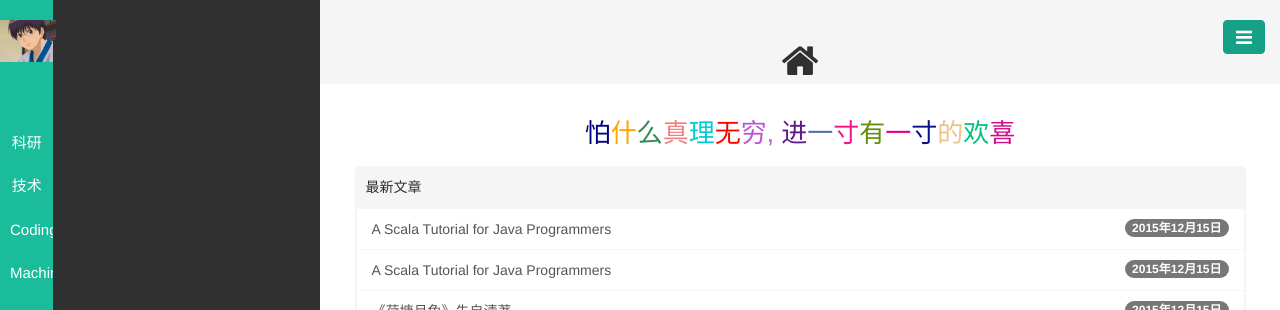
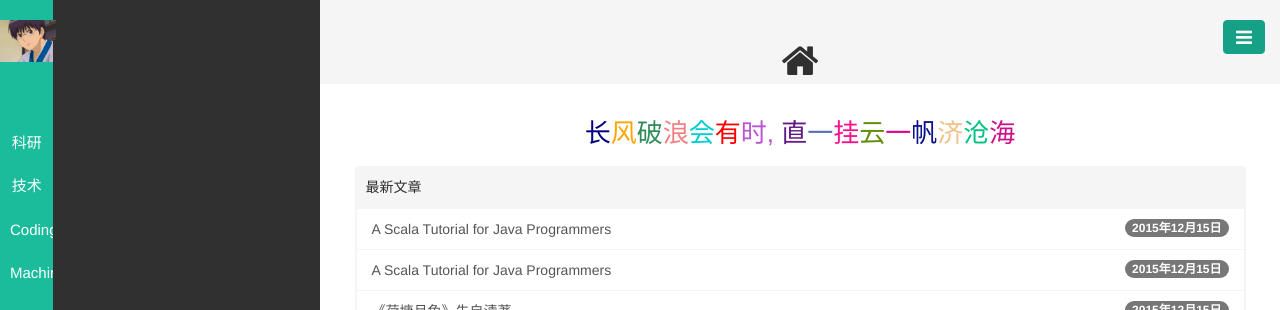
Before and after one commit to GarfieldEr007/garfielder007.github.io, a Jekyll site: the page built from index.html, in a window 1280 px wide. Shown: the top 310 px of the page. Built offline with Jekyll 4.4.1, drawn with Linux system fonts in a browser that asks for light colours; Markdown is read by kramdown in place of the engine named in the settings; the list of posts is cut into pages by our own code.

Commit message:
change some blog files

```diff
--- a/index.html
+++ b/index.html
@@ -4,7 +4,7 @@
 titlename: 首页
 ---
 <!--<br>-->
-<center><h3><font color="#000080">怕</font><font color="#FFA500">什</font><font color="#2E8B57">么</font><font color="#F08080">真</font><font color="#00CED1">理</font><font color="red">无</font><font color="#BA55D3">穷, </font><font color="#601986">进</font><font color="#556fb5">一</font><font color="#fa1089">寸</font><font color="#638c0b">有</font><font color="#e00089">一</font><font color="#0a1089">寸</font><font color="#f0c089">的</font><font color="#00c380">欢</font><font color="#cc1089">喜</font></h3></center>
+<center><h3><font color="#000080">长</font><font color="#FFA500">风</font><font color="#2E8B57">破</font><font color="#F08080">浪</font><font color="#00CED1">会</font><font color="red">有</font><font color="#BA55D3">时, </font><font color="#601986">直</font><font color="#556fb5">一</font><font color="#fa1089">挂</font><font color="#638c0b">云</font><font color="#e00089">一</font><font color="#0a1089">帆</font><font color="#f0c089">济</font><font color="#00c380">沧</font><font color="#cc1089">海</font></h3></center>
 <div class="row">
   <div class="col-md-12">
     <div class="panel panel-primary">
```
